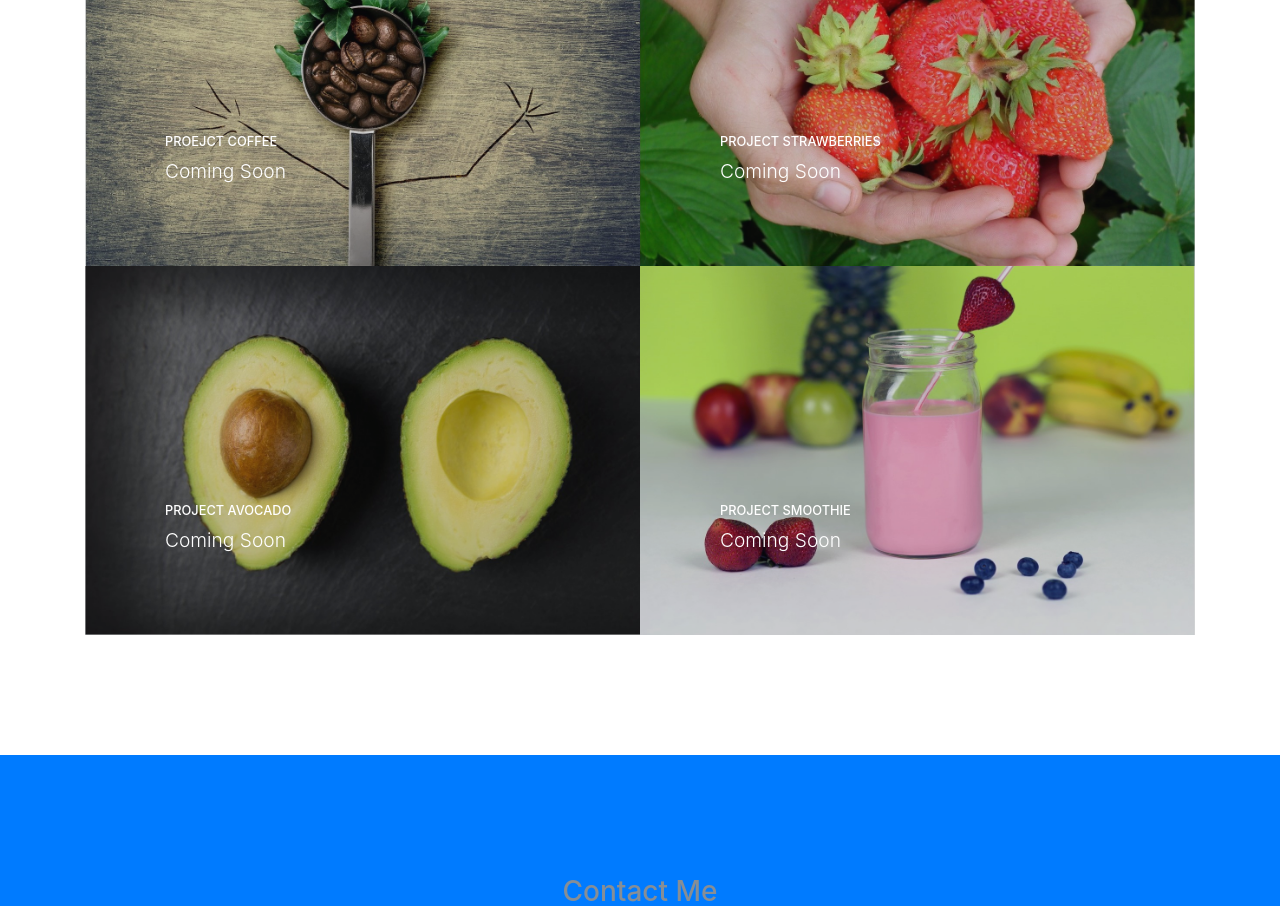
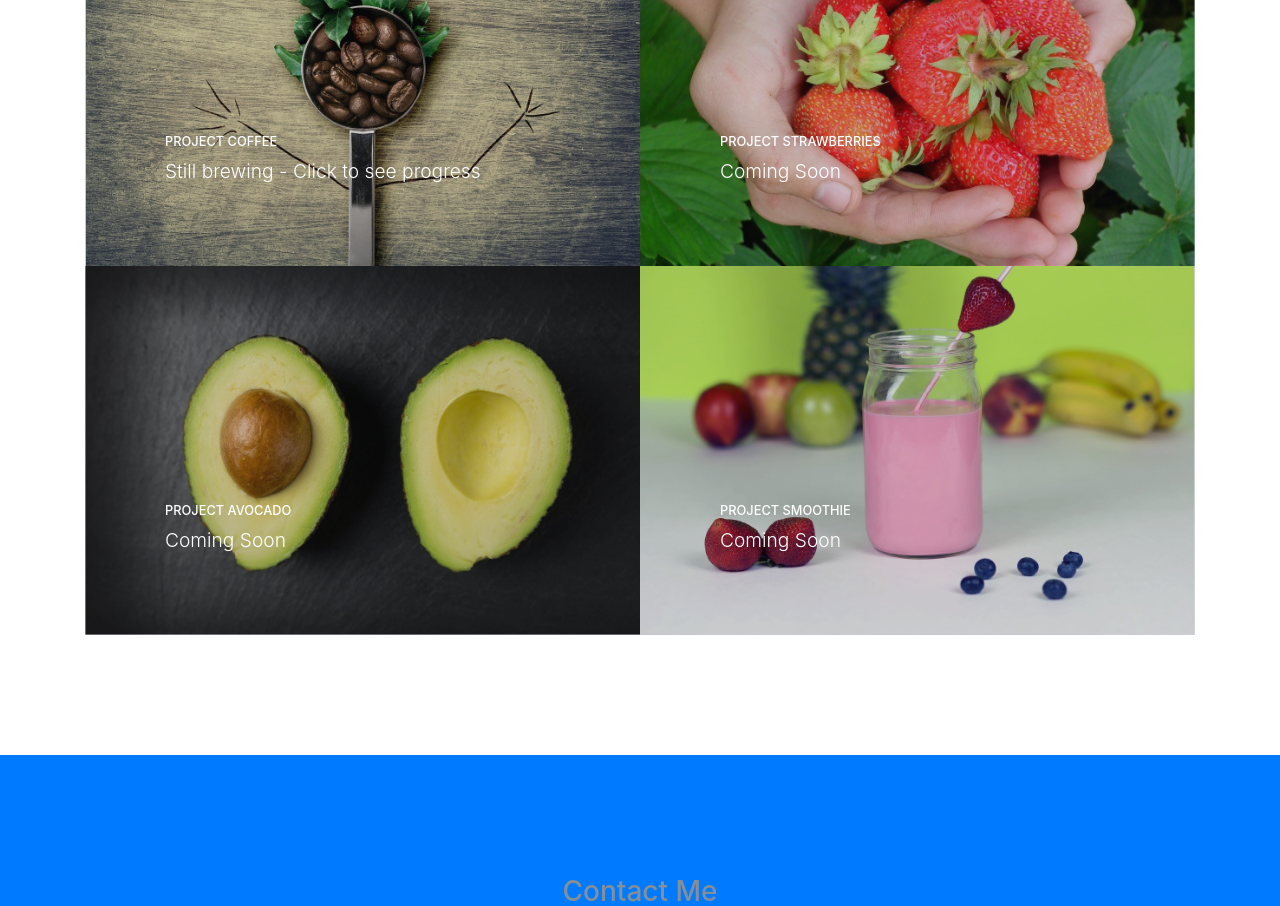
Before and after one commit to ilanadavis/ilanadavis.github.io, a website with bundled scripts: page index.html in a window 1280 px wide. Shown: the part 1740-2646 px from the top of the page. Built offline with nearby package versions, Linux system fonts and the light colour scheme.

Commit message:
added link for project coffee and sub title

```diff
--- a/index.html
+++ b/index.html
@@ -123,11 +123,11 @@
         </div>
         <div class="row no-gutters">
           <div class="col-lg-6">
-            <a class="portfolio-item" href="#">
+            <a class="portfolio-item" href="https://project-coffee.ilanadavis.com">
               <span class="caption">
                 <span class="caption-content">
-                  <h2>Proejct Coffee</h2>
-                  <p class="mb-0">Coming Soon</p>
+                  <h2>Project Coffee</h2>
+                  <p class="mb-0">Still brewing - Click to see progress</p>
                 </span>
               </span>
               <img class="img-fluid" src="img/portfolio-1.jpg" alt="">
```
